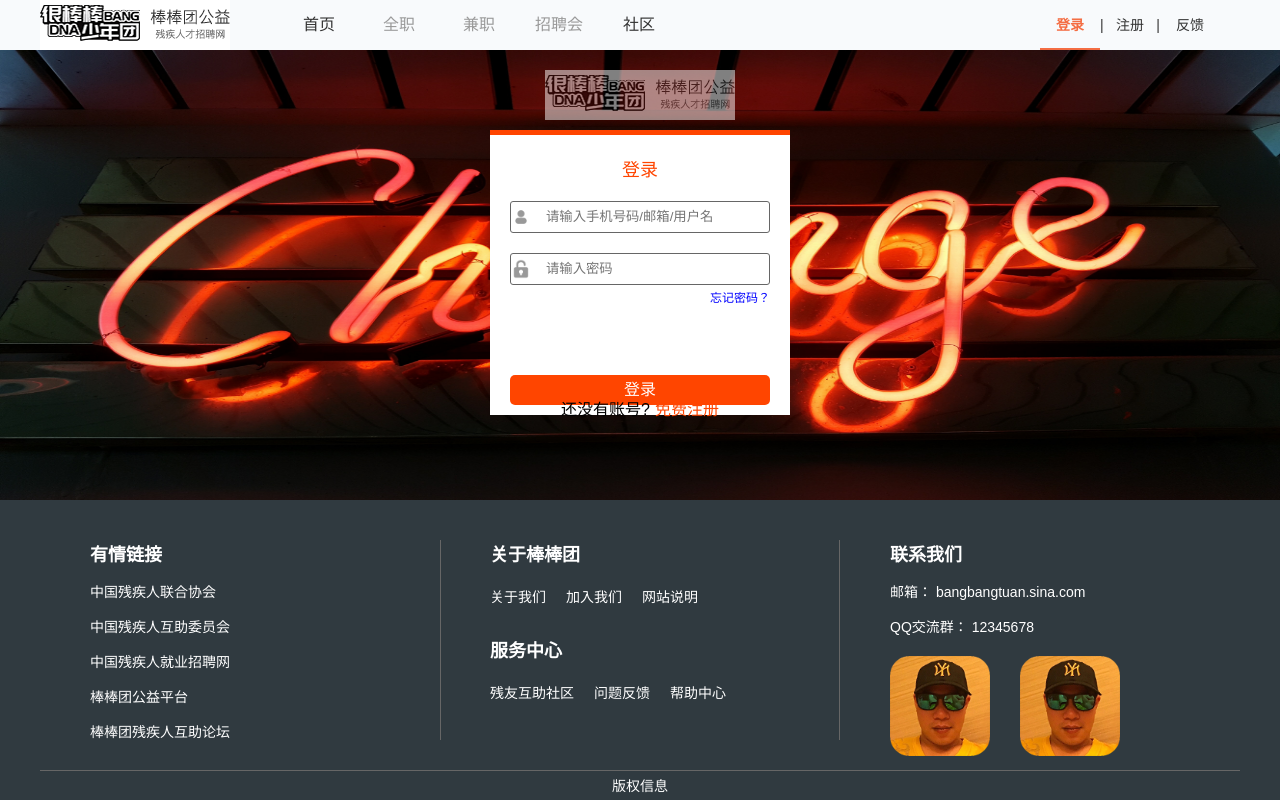
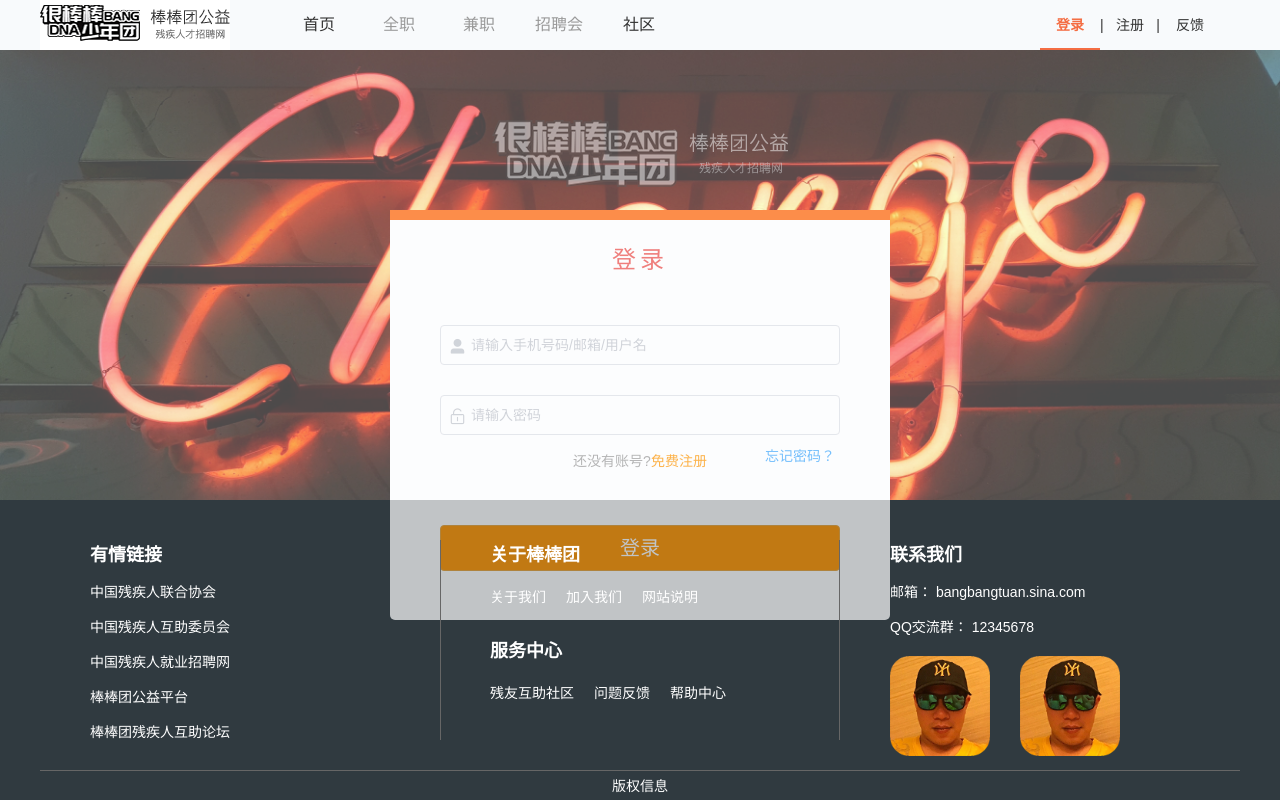
Before and after one commit to iwantyou/tcjr, a Vue app: page /#/login in a window 1280 px wide. Built offline with nearby package versions, Linux system fonts and the light colour scheme.

Commit message:
登录，注册的编写

```diff
--- a/src/assets/css/base.css
+++ b/src/assets/css/base.css
@@ -108,7 +108,7 @@ textarea{
 	resize: none;
 }
 input[type=text]{
-	border:none;
+	/* border:none; */
 	outline: none;
 }
 button, html input[type=button], input[type=submit] {
--- a/src/main.js
+++ b/src/main.js
@@ -8,7 +8,10 @@ import './assets/css/base.css'
 import './assets/css/element.defa.css'
 // 添加iconfont字体
 import './assets/iconfont/iconfont.css'
+import {Button, Input} from 'element-ui'
 Vue.config.productionTip = false
+Vue.component(Button.name, Button)
+Vue.component(Input.name, Input)
 
 /* eslint-disable no-new */
 new Vue({
--- a/src/pages/login/login.vue
+++ b/src/pages/login/login.vue
@@ -1,5 +1,5 @@
 <template>
-  <div class="login">
+  <!-- <div class="login">
     <img src="../../assets/images/logo.png" />
     <div class="content">
       <div class="header">登录</div>
@@ -24,6 +24,33 @@
         <span class="signup">免费注册</span>
       </router-link>
     </div>
+  </div>-->
+  <div class="login">
+    <img src="../../assets/images/logo1.png" />
+    <div class="login_box">
+      <h1>登录</h1>
+      <div style="margin-top:30px">
+        <el-input placeholder="请输入手机号码/邮箱/用户名" v-model="name">
+          <i slot="prefix" class="el-input__icon el-icon-user-solid" style="font-size:18px"></i>
+        </el-input>
+      </div>
+      <div style="margin-top:30px">
+        <el-input placeholder="请输入密码" v-model="password" show-password>
+          <i slot="prefix" class="el-input__icon el-icon-unlock" style="font-size:18px"></i>
+        </el-input>
+      </div>
+      <div class="forget">
+        <a href>忘记密码？</a>
+      </div>
+      <el-button type="warning" class="login_btn">登录</el-button>
+    </div>
+    <div class="register">
+      <span>还没有账号?</span>
+      <router-link to="/register">
+        <span class="signup">免费注册</span>
+      </router-link>
+    </div>
+    <div class="footer"></div>
   </div>
 </template>
 <script>
@@ -37,7 +64,7 @@ export default {
   name: "login",
   data() {
     return {
-      address: null,
+      name: null,
       password: null,
       signin: true,
       desicion: true
@@ -89,150 +116,204 @@ export default {
   width: 100%;
   background-image: url(../../assets/images/backg.jpg);
   background-repeat: no-repeat;
-  background-size: 100% 100%;
+  background-size: cover;
+  background-position: center;
   position: relative;
+  filter: alpha(opacity=70);
+  -moz-opacity: 0.7;
+  opacity: 0.7;
 
   img {
     display: block;
     position: absolute;
-    top: 20px;
+    top: 70px;
     left: 50%;
     transform: translateX(-50%);
     opacity: 0.5;
   }
 
-  .Lfooter {
+  .login_box {
+    width: 400px;
+    height: 400px;
     position: absolute;
-    bottom: 80px;
+    left: 50%;
+    top: 160px;
+    transform: translateX(-50%);
+    border-radius: 0 0 5px 5px;
+    background-color: #fff;
+    border-top: 10px solid #ff6000;
+    padding: 0 50px;
+
+    h1 {
+      font-size: 24px;
+      text-align: center;
+      padding: 20px 0;
+      color: #ec4c48;
+      letter-spacing: 4px;
+    }
+
+    .forget {
+      padding: 10px 5px;
+      text-align: right;
+      a {
+        font-size: 14px;
+        color: #3ca6fc;
+      }
+    }
+    .login_btn {
+      width: 100%;
+      margin-top: 50px;
+      background-color: #ff9500;
+      font-size: 20px;
+    }
+  }
+
+  .register {
+    position: absolute;
+    bottom: 30px;
     left: 50%;
     transform: translateX(-50%);
 
-    .signup {
-      display: inline-block;
-      padding-left: 5px;
-      color: orangered;
+    span {
+      font-size: 14px;
+      color: #999;
+    }
+    .signup{
+      color: #ff9500;
     }
   }
+  // .Lfooter {
+  //   position: absolute;
+  //   bottom: 80px;
+  //   left: 50%;
+  //   transform: translateX(-50%);
 
-  .content {
-    position: absolute;
-    left: 50%;
-    top: 80px;
-    transform: translateX(-50%);
-    width: 300px;
-    height: 280px;
-    border-top: 5px solid orangered;
-    background: white;
+  //   .signup {
+  //     display: inline-block;
+  //     padding-left: 5px;
+  //     color: orangered;
+  //   }
+  // }
 
-    .header {
-      color: orangered;
-      text-align: center;
-      margin: 20px 0;
-      font-size: 18px;
-    }
+  // .content {
+  //   position: absolute;
+  //   left: 50%;
+  //   top: 80px;
+  //   transform: translateX(-50%);
+  //   width: 300px;
+  //   height: 280px;
+  //   border-top: 5px solid orangered;
+  //   background: white;
 
-    .xiyi {
-      text-align: center;
-      font-size: 12px;
-      padding-top: 5px;
-    }
+  //   .header {
+  //     color: orangered;
+  //     text-align: center;
+  //     margin: 20px 0;
+  //     font-size: 18px;
+  //   }
 
-    .common {
-      display: flex;
-      padding: 10px 20px 5px 20px;
+  //   .xiyi {
+  //     text-align: center;
+  //     font-size: 12px;
+  //     padding-top: 5px;
+  //   }
 
-      .inputs {
-        flex: 1;
-        display: flex;
-        border: 1px solid #666;
-        border-radius: 3px;
-        padding: 5px 0;
-        color: #f6f6f6;
-        margin-right: 8px;
+  //   .common {
+  //     display: flex;
+  //     padding: 10px 20px 5px 20px;
 
-        input {
-          flex: 1;
-          padding-left: 10px;
-          border: none;
-        }
-      }
+  //     .inputs {
+  //       flex: 1;
+  //       display: flex;
+  //       border: 1px solid #666;
+  //       border-radius: 3px;
+  //       padding: 5px 0;
+  //       color: #f6f6f6;
+  //       margin-right: 8px;
 
-      .getcode {
-        background: #666;
-        padding: 5px 5px;
-        border-radius: 3px;
-      }
-    }
+  //       input {
+  //         flex: 1;
+  //         padding-left: 10px;
+  //         border: none;
+  //       }
+  //     }
 
-    .inputm {
-      display: -webkit-flex;
-      display: flex;
-      margin: 20px 20px 0px 20px;
-      border: 1px solid #666;
-      border-radius: 3px;
-      padding: 5px 0;
+  //     .getcode {
+  //       background: #666;
+  //       padding: 5px 5px;
+  //       border-radius: 3px;
+  //     }
+  //   }
 
-      .icon {
-        width: 20px;
-        height: 20px;
-        background: url(../../assets/images/mima.png);
+  //   .inputm {
+  //     display: -webkit-flex;
+  //     display: flex;
+  //     margin: 20px 20px 0px 20px;
+  //     border: 1px solid #666;
+  //     border-radius: 3px;
+  //     padding: 5px 0;
 
-        background-size: 20px 20px;
-      }
+  //     .icon {
+  //       width: 20px;
+  //       height: 20px;
+  //       background: url(../../assets/images/mima.png);
 
-      .icon1 {
-        width: 20px;
-        height: 20px;
-        background: url(../../assets/images/zh.png);
+  //       background-size: 20px 20px;
+  //     }
 
-        background-size: 20px 20px;
-      }
+  //     .icon1 {
+  //       width: 20px;
+  //       height: 20px;
+  //       background: url(../../assets/images/zh.png);
 
-      input {
-        flex: auto;
-        color: #666;
-        padding-left: 15px;
-        line-height: 20px;
-        outline: none;
-      }
-    }
+  //       background-size: 20px 20px;
+  //     }
 
-    .forgetword {
-      color: blue;
-      position: relative;
-      font-size: 12px;
+  //     input {
+  //       flex: auto;
+  //       color: #666;
+  //       padding-left: 15px;
+  //       line-height: 20px;
+  //       outline: none;
+  //     }
+  //   }
 
-      div {
-        position: absolute;
-        top: 3px;
-        right: 20px;
-      }
-    }
+  //   .forgetword {
+  //     color: blue;
+  //     position: relative;
+  //     font-size: 12px;
 
-    .loginbutton {
-      color: white;
-      background: orangered;
-      margin: 90px 20px 10px;
-      text-align: center;
-      line-height: 30px;
-      border-radius: 5px;
-    }
-    .signupbutton {
-      color: white;
-      background: orangered;
-      margin: 20px 20px 10px;
-      text-align: center;
-      line-height: 30px;
-      border-radius: 5px;
-    }
-    .yanzhengbutton {
-      color: white;
-      background: orangered;
-      margin: 80px 20px 10px;
-      text-align: center;
-      line-height: 30px;
-      border-radius: 5px;
-    }
-  }
+  //     div {
+  //       position: absolute;
+  //       top: 3px;
+  //       right: 20px;
+  //     }
+  //   }
+
+  //   .loginbutton {
+  //     color: white;
+  //     background: orangered;
+  //     margin: 90px 20px 10px;
+  //     text-align: center;
+  //     line-height: 30px;
+  //     border-radius: 5px;
+  //   }
+  //   .signupbutton {
+  //     color: white;
+  //     background: orangered;
+  //     margin: 20px 20px 10px;
+  //     text-align: center;
+  //     line-height: 30px;
+  //     border-radius: 5px;
+  //   }
+  //   .yanzhengbutton {
+  //     color: white;
+  //     background: orangered;
+  //     margin: 80px 20px 10px;
+  //     text-align: center;
+  //     line-height: 30px;
+  //     border-radius: 5px;
+  //   }
+  // }
 }
 </style>
--- a/src/pages/register/register.vue
+++ b/src/pages/register/register.vue
@@ -1,7 +1,7 @@
 <template>
-  <div class="regiser">
+  <!-- <div class="regiser">
     <div class="logo">
-      <img class="logosec" src="../../assets/images/logo.png" />
+      <img class="logosec" src="../../assets/images/logo1.png" />
     </div>
     <div class="content1">
       <div class="content">
@@ -35,6 +35,35 @@
       <span>已有账号</span>
       <router-link to="/login">
         <span class="signup">立即登录</span>
+      </router-link>
+    </div>
+  </div>-->
+  <div class="register">
+    <img src="../../assets/images/logo1.png" />
+    <div class="register_box">
+      <h1>注册账号</h1>
+      <div class="info" style="margin-top:20px">
+        <label for>电子邮箱：</label>
+        <el-input placeholder="请输入邮箱账号" v-model="email"></el-input>
+      </div>
+      <div class="info" style="margin-top:20px">
+        <label for>登录密码：</label>
+        <el-input placeholder="请输入密码" v-model="password" show-password></el-input>
+      </div>
+      <div class="info" style="margin-top:20px">
+        <label for>确认密码：</label>
+        <el-input placeholder="请输入密码" v-model="repassword" show-password></el-input>
+      </div>
+      <div class="agree">
+        点击注册表示你同意
+        <span style="color:blue">《用户使用协议》</span>
+      </div>
+      <el-button type="warning" class="register_btn">立即注册</el-button>
+    </div>
+    <div class="login">
+      <span>已有账号</span>
+      <router-link to="/login">
+        <span class="now">立即登录</span>
       </router-link>
     </div>
   </div>
@@ -82,76 +111,153 @@ export default {
 };
 </script>
 <style lang="less" scoped>
-.regiser {
-  height: 500px;
+.register {
+  height: calc(100% - 350px);
   width: 100%;
-  background: url(../../assets/images/backg.jpg);
+  background-image: url(../../assets/images/backg.jpg);
   background-repeat: no-repeat;
-  background-size: 100% 100%;
+  background-size: cover;
+  background-position: center;
+  position: relative;
+  filter: alpha(opacity=70);
+  -moz-opacity: 0.7;
+  opacity: 0.7;
 
-  .logo {
-    display: flex;
-    justify-content: center;
-    .logosec {
+  img {
     display: block;
-      margin-top: 20px;
+    position: absolute;
+    top: 70px;
+    left: 50%;
+    transform: translateX(-50%);
     opacity: 0.5;
   }
+
+  .register_box {
+    width: 400px;
+    height: 400px;
+    position: absolute;
+    left: 50%;
+    top: 160px;
+    transform: translateX(-50%);
+    border-radius: 0 0 5px 5px;
+    background-color: #fff;
+    border-top: 10px solid #ff6000;
+    padding: 0 50px;
+
+    h1 {
+      font-size: 24px;
+      text-align: center;
+      padding: 20px 0;
+      color: #ec4c48;
+      letter-spacing: 4px;
     }
-  .content1 {
+
+    .info {
       display: flex;
-    justify-content: center;
-    margin-top: 10px;
+      justify-content: space-between;
+      align-items: center;
 
-    .content {
-      width: 300px;
-      height: 280px;
-      border-top: 5px solid orangered;
-      background: white;
-      .header {
-        text-align: center;
-        color: orangered;
-        letter-spacing: 2px;
-        padding: 10px 0;
-        margin-bottom: 15px;
-      }
-      .common {
-        display: flex;
-        padding: 10px 20px 5px 20px;
-        color: #666;
-        .inputs {
-          flex: 1;
-          border: 1px solid #ccc;
-          border-radius: 3px;
-          padding: 5px 0;
-          color: #f6f6f6;
-          input {
-            padding-left: 10px;
-            outline: none;
+      label {
+        font-size: 16px;
+        width: 100px;
       }
     }
-      }
-      .xieyi {
-        font-size: 12px;
+    .agree {
       text-align: center;
       padding-top: 10px;
+      font-size: 12px;
     }
-      .signupbutton {
-        margin: 10px 20px 0;
-        padding: 5px 0;
-        text-align: center;
-        background: orangered;
-        color: white;
-        border-radius: 5px;
+    .register_btn {
+      width: 100%;
+      margin-top: 40px;
+      background-color: #ff9500;
+      font-size: 20px;
     }
   }
+
+  .login {
+    position: absolute;
+    bottom: 30px;
+    left: 50%;
+    transform: translateX(-50%);
+
+    span {
+      font-size: 14px;
+      color: #999;
     }
-  .Lfooter {
-    text-align: center;
-    margin-top: 80px;
-    .signup {
-      color: orangered;
+    .now {
+      color: #ff9500;
     }
   }
+  // height: 500px;
+  // width: 100%;
+  // background: url(../../assets/images/backg.jpg);
+  // background-repeat: no-repeat;
+  // background-size: 100% 100%;
+
+  // .logo {
+  //   display: flex;
+  //   justify-content: center;
+  //   .logosec {
+  //     display: block;
+  //     margin-top: 20px;
+  //     opacity: 0.5;
+  //   }
+  // }
+  // .content1 {
+  //   display: flex;
+  //   justify-content: center;
+  //   margin-top: 10px;
+
+  //   .content {
+  //     width: 300px;
+  //     height: 280px;
+  //     border-top: 5px solid orangered;
+  //     background: white;
+  //     .header {
+  //       text-align: center;
+  //       color: orangered;
+  //       letter-spacing: 2px;
+  //       padding: 10px 0;
+  //       margin-bottom: 15px;
+  //     }
+  //     .common {
+  //       display: flex;
+  //       padding: 10px 20px 5px 20px;
+  //       color: #666;
+  //       .inputs {
+  //         flex: 1;
+  //         border: 1px solid #ccc;
+  //         border-radius: 3px;
+  //         padding: 5px 0;
+  //         color: #f6f6f6;
+  //         input {
+  //           padding-left: 10px;
+  //           outline: none;
+  //         }
+  //       }
+  //     }
+  //     .xieyi {
+  //       font-size: 12px;
+  //       text-align: center;
+  //       padding-top: 10px;
+  //     }
+  //     .signupbutton {
+  //       margin: 10px 20px 0;
+  //       padding: 5px 0;
+  //       text-align: center;
+  //       background: orangered;
+  //       color: white;
+  //       border-radius: 5px;
+  //     }
+  //   }
+  // }
+  // .Lfooter {
+  //   text-align: center;
+  //   margin-top: 80px;
+  //   .signup {
+  //     color: orangered;
+  //   }
+  // }
 }
 </style>
```
Also changed, not shown: src/assets/images/logo1.png (added). Lines whose indentation alone changed are shown as unchanged.
